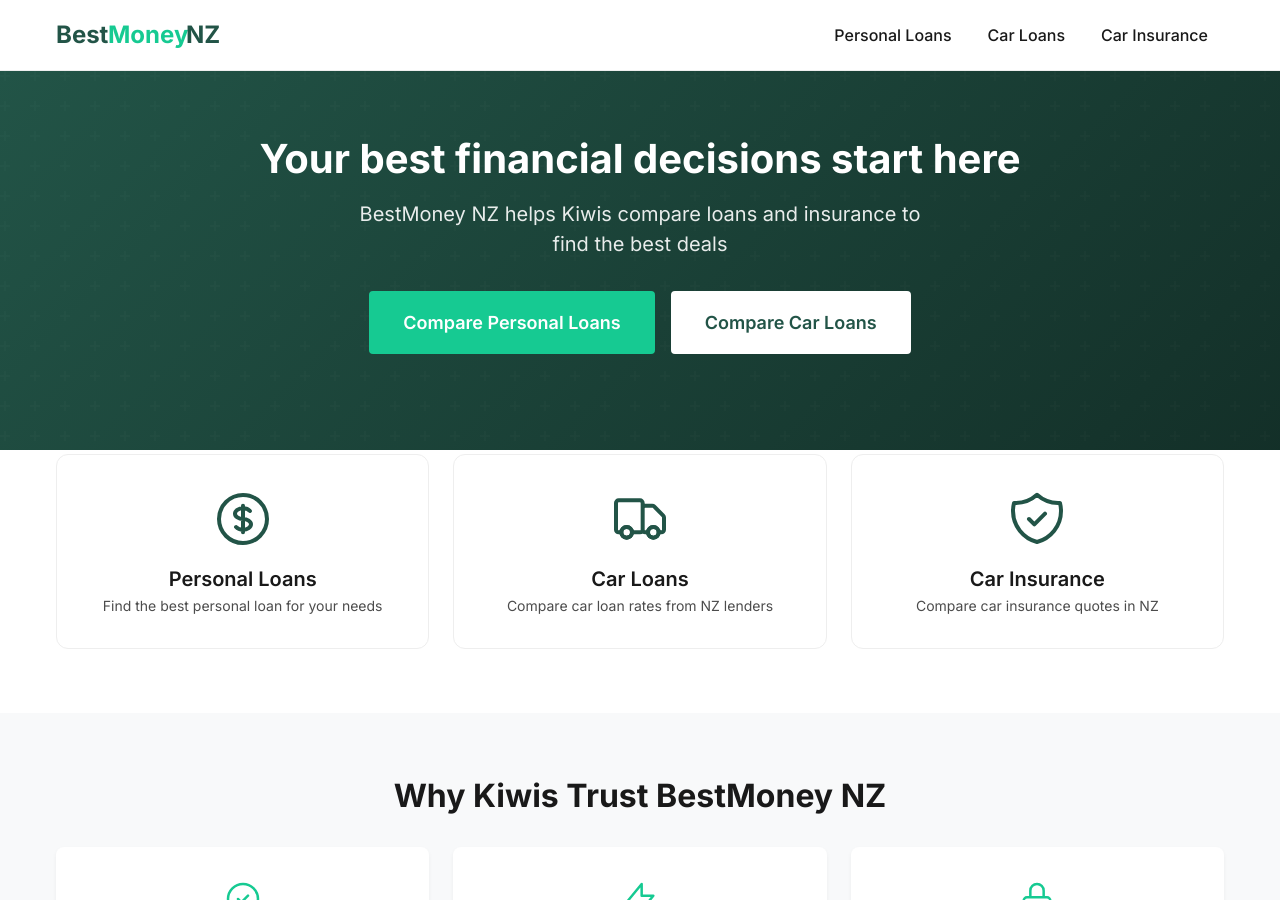
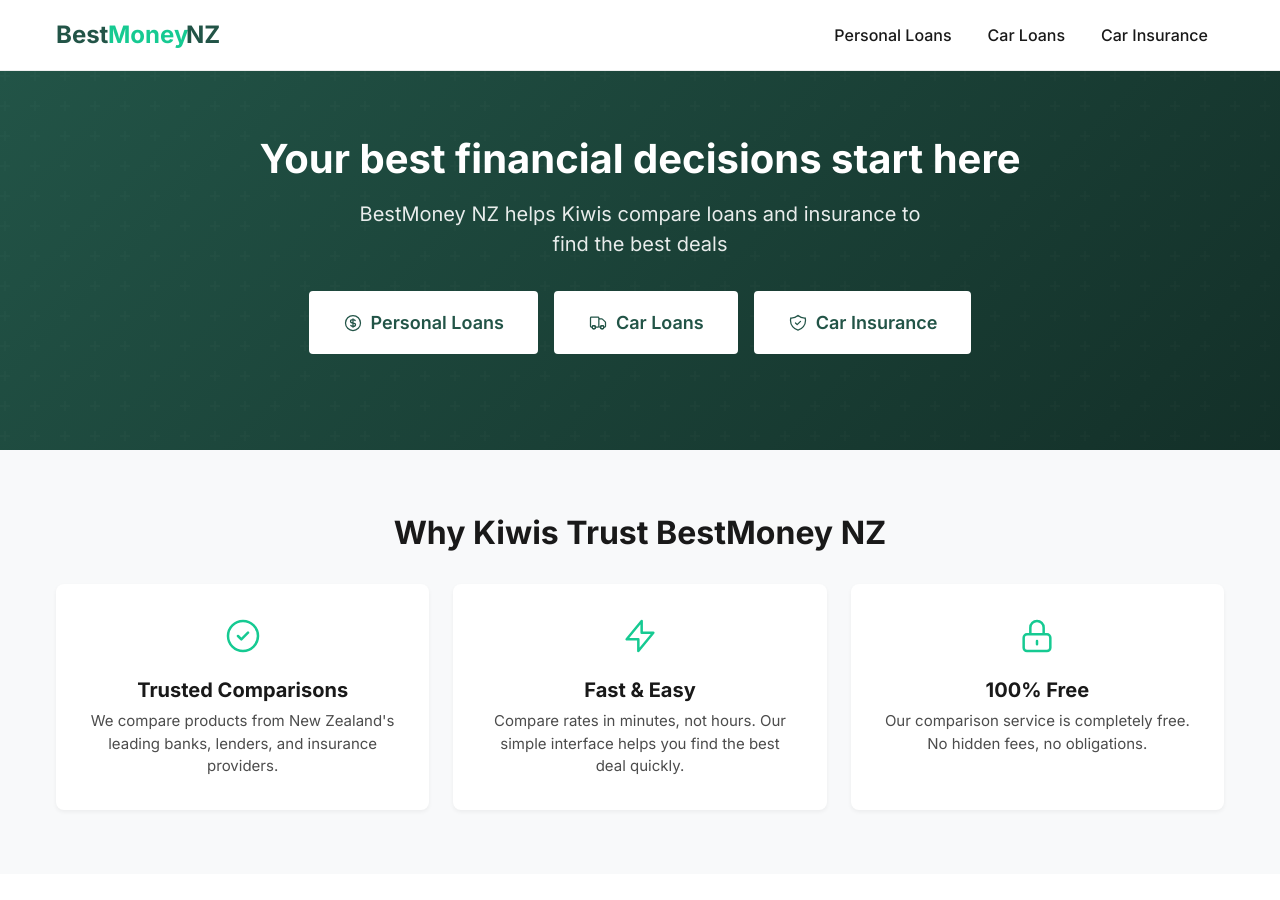
Before and after one commit to DenisTyurkov/bestmoney-nz, a Jekyll site: the page built from index.html, in a window 1280 px wide and 900 px high. Built offline with Jekyll 4.4.1, drawn with Linux system fonts in a browser that asks for light colours.

Commit message:
What changed in _layouts/home.html:   1. Removed the separate Category Grid section (was lines 20-48)   2. Replaced the two hardcoded hero CTA buttons with a dynamic loop through site.verticals   3. All three verticals (Personal Loans, Car Loans, Car Insurance) now appear as uniform white buttons with icons in the hero section
  The Jekyll server is running at http://127.0.0.1:4000/ - you can verify the changes there.

  The hero section now has three matching white buttons with icons, eliminating the repetition between the hero and the old category
  grid.

```diff
--- a/_layouts/home.html
+++ b/_layouts/home.html
@@ -10,20 +10,8 @@
       <h1 class="hero-title">{{ page.hero_title | default: "Your best financial decisions start here" }}</h1>
       <p class="hero-subtitle">{{ page.hero_subtitle | default: "BestMoney NZ helps Kiwis compare loans and insurance to find the best deals" }}</p>
       <div class="hero-cta">
-        <a href="/personal-loans/compare-personal-loans/" class="btn btn-cta btn-lg">Compare Personal Loans</a>
-        <a href="/car-loans/compare-car-loans/" class="btn btn-white btn-lg">Compare Car Loans</a>
-      </div>
-    </div>
-  </div>
-</section>
-
-<!-- Category Grid -->
-<section class="section" style="margin-top: -60px; position: relative; z-index: 10;">
-  <div class="container">
-    <div class="grid grid-3">
-      {% for vertical in site.verticals %}
-      <a href="{{ vertical.comparison_url }}" class="category-tile">
-        <div class="category-icon">
+        {% for vertical in site.verticals %}
+        <a href="{{ vertical.comparison_url }}" class="btn btn-white btn-lg">
           {% if vertical.slug == 'personal-loans' %}
           <svg xmlns="http://www.w3.org/2000/svg" fill="none" viewBox="0 0 24 24" stroke="currentColor">
             <path stroke-linecap="round" stroke-linejoin="round" stroke-width="1.5" d="M12 8c-1.657 0-3 .895-3 2s1.343 2 3 2 3 .895 3 2-1.343 2-3 2m0-8c1.11 0 2.08.402 2.599 1M12 8V7m0 1v8m0 0v1m0-1c-1.11 0-2.08-.402-2.599-1M21 12a9 9 0 11-18 0 9 9 0 0118 0z" />
@@ -38,11 +26,10 @@
             <path stroke-linecap="round" stroke-linejoin="round" stroke-width="1.5" d="M9 12l2 2 4-4m5.618-4.016A11.955 11.955 0 0112 2.944a11.955 11.955 0 01-8.618 3.04A12.02 12.02 0 003 9c0 5.591 3.824 10.29 9 11.622 5.176-1.332 9-6.03 9-11.622 0-1.042-.133-2.052-.382-3.016z" />
           </svg>
           {% endif %}
-        </div>
-        <h3 class="category-title">{{ vertical.name }}</h3>
-        <p class="category-description">{{ vertical.description }}</p>
-      </a>
-      {% endfor %}
+          {{ vertical.name }}
+        </a>
+        {% endfor %}
+      </div>
     </div>
   </div>
 </section>
```
Also changed, not shown: 2 other files.
